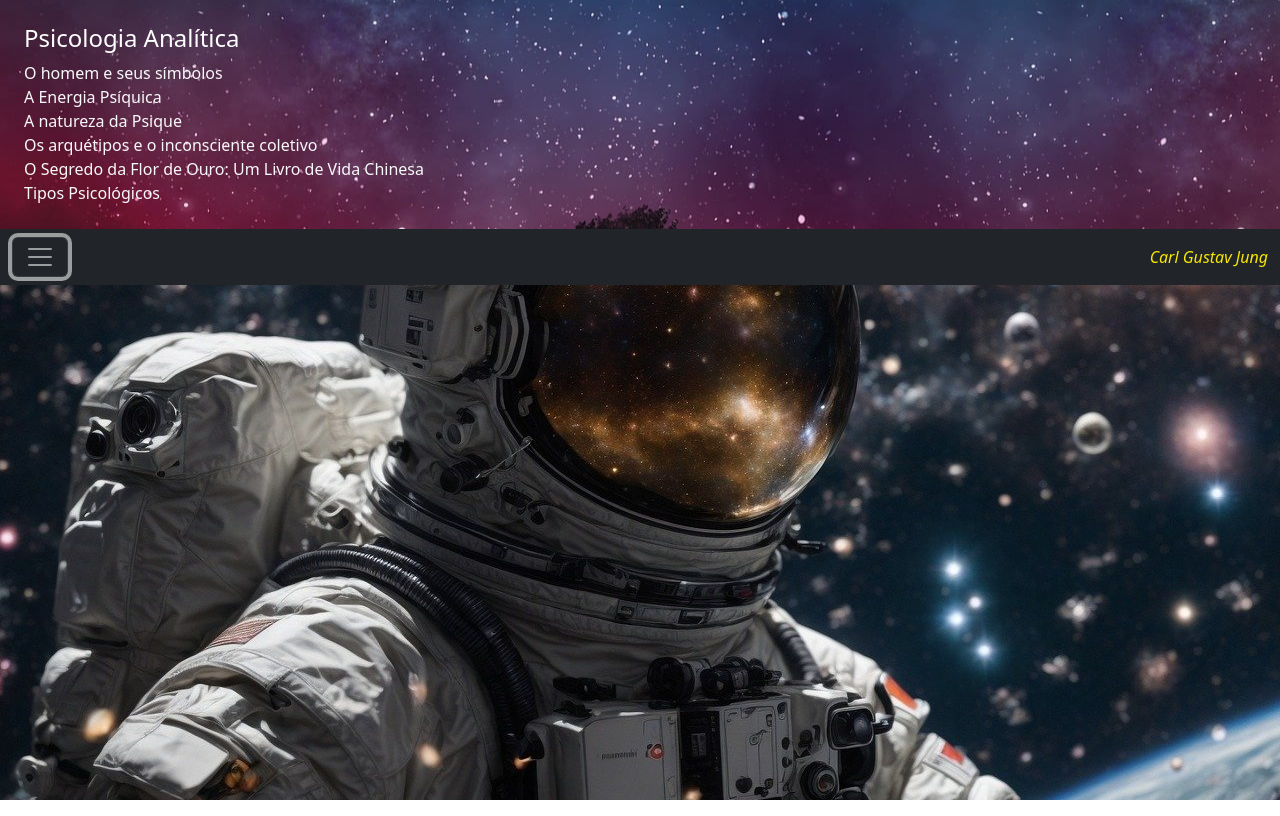
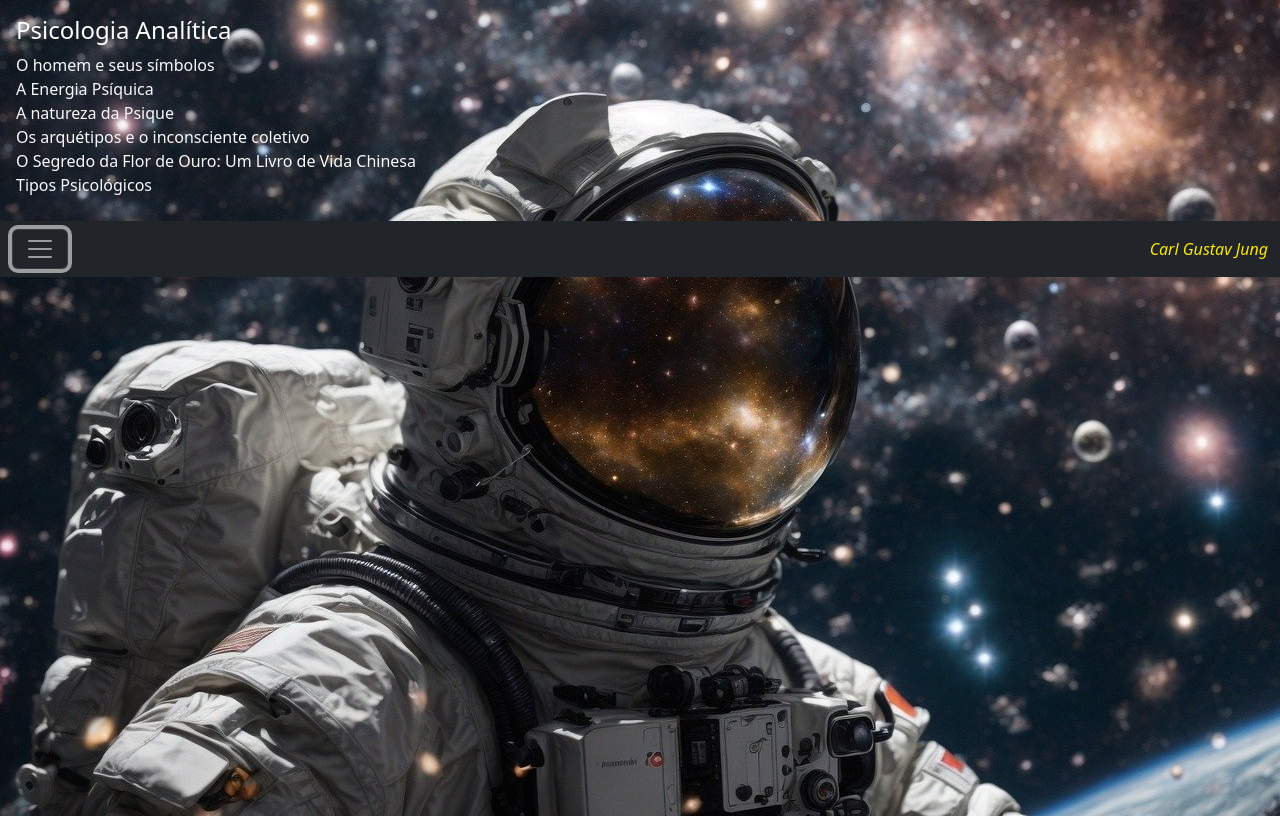
Before and after one commit to rainerbarbosa40/jung, a plain HTML site: page index.html in a window 1280 px wide. Both pictures are taken after a click on the button "Toggle navigation". Drawn offline with nearby package versions, Linux system fonts and the light colour scheme.

Commit message:
atualizando

```diff
--- a/assets/css/styles.css
+++ b/assets/css/styles.css
@@ -29,11 +29,3 @@ iframe {
 h1{
     color: rgb(255, 255, 255);
 }
-
-.bg-image {
-    background-image: url('/assets/img/arvore.jpg'); /* Caminho para a sua imagem */
-    background-size: cover; /* Faz a imagem cobrir o div */
-    background-position: center; /* Centraliza a imagem */
-    background-repeat: no-repeat; /* Evita repetição da imagem */
-    color: white; /* Define a cor do texto como branco para garantir visibilidade */
-}
--- a/index.html
+++ b/index.html
@@ -8,15 +8,15 @@
     <link rel="stylesheet" href="assets/css/styles.css">
 </head>
   <body>
-    <div class="collapse" id="navbarToggleExternalContent" data-bs-theme="dark">
-        <div class="bg-image p-4">
+    <div class="collapse ms-3 mt-3" id="navbarToggleExternalContent" data-bs-theme="dark">
+        <div p-4">
           <h5 class="text-body-emphasis h4">Psicologia Analítica</h5>
           <a href="livros/OHomemEseusSimbolos.html" class="text-light">O homem e seus símbolos</a><br>
           <a href="livros/energiaPsiquica.html" class="text-light">A Energia Psíquica</a><br>
           <a href="livros/naturezaPsique.html" class="text-light">A natureza da Psique</a><br>
           <a href="livros/arquetipoInconcienteColetivo.html" class="text-light">Os arquétipos e o inconsciente coletivo</a><br>
           <a href="livros/segredoFlorOuro.html" class="text-light">O Segredo da Flor de Ouro: Um Livro de Vida Chinesa</a><br>
-          <a href="livros/tiposPsicologicos.html" class="text-light">Tipos Psicológicos</a><br>
+          <a href="livros/tiposPsicologicos.html" class="text-light">Tipos Psicológicos</a><br><br>
         </div>
       </div>
       <nav class="navbar navbar-dark bg-dark">
```
